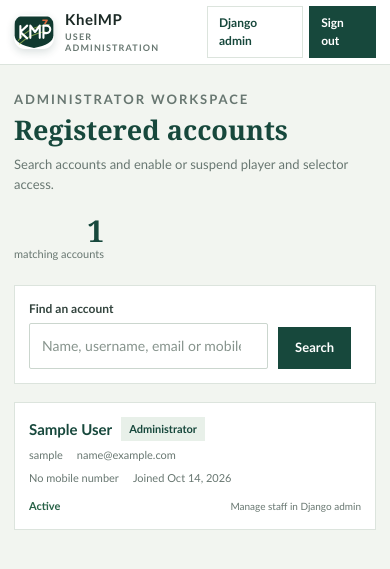
After one commit to PRAKASHRAIKWAR/khelMP, a Django app: page /admin/users/ in a window 390 px wide. The commit adds this page. Shown: the top 569 px of the page. Run offline with Django 5.2, Linux system fonts and the light colour scheme; the visitor is signed in with stand-in values (Sample User, id 1); data comes from the database, SQL or seed files in the repository; data that the repository does not hold is empty; parts of the project's set-up code (start-up, migrations or seed data) failed here and were passed over.

Commit message:
Add mobile-friendly admin user panel
Co-authored-by: Copilot <223556219+Copilot@users.noreply.github.com>

```diff
--- a/khelmp_master_ecosystem/khelmp_frontend_django/khelmp_project/urls.py
+++ b/khelmp_master_ecosystem/khelmp_frontend_django/khelmp_project/urls.py
@@ -4,6 +4,8 @@ from django.urls import path, reverse_lazy
 from portal import views
 
 urlpatterns = [
+    path('admin/users/', views.admin_users, name='admin-users'),
+    path('admin/users/<int:user_id>/toggle-active/', views.admin_toggle_user_active, name='admin-toggle-user-active'),
     path('admin/', admin.site.urls),
     path('', views.login_user, name='home'),
     path('login/', views.login_user, name='login'),
--- a/khelmp_master_ecosystem/khelmp_frontend_django/portal/static/portal/site.css
+++ b/khelmp_master_ecosystem/khelmp_frontend_django/portal/static/portal/site.css
@@ -604,6 +604,26 @@ input[type="file"]::file-selector-button {
 .search-post strong { font-size: 12px; }
 .search-post time { color: var(--muted); font-size: 10px; }
 .search-post p { margin: 0; color: var(--muted); font-size: 12px; overflow-wrap: anywhere; }
+.admin-users-layout { width: min(1000px, calc(100% - 48px)); margin: 30px auto 60px; }
+.admin-users-count { display: grid; justify-items: end; color: var(--muted); font-size: 11px; }
+.admin-users-count strong { color: var(--forest); font-family: Georgia, "Times New Roman", serif; font-size: 30px; font-weight: 600; line-height: 1; }
+.admin-users-search { display: grid; grid-template-columns: minmax(0, 1fr) auto auto; align-items: end; gap: 10px; }
+.admin-users-search .field { gap: 5px; }
+.admin-user-list { display: grid; gap: 10px; }
+.admin-user-card { display: flex; align-items: center; justify-content: space-between; gap: 20px; padding: 17px 19px; }
+.admin-user-details { min-width: 0; }
+.admin-user-heading { display: flex; align-items: center; flex-wrap: wrap; gap: 9px; }
+.admin-user-heading h2 { margin: 0; color: var(--forest); font-size: 15px; overflow-wrap: anywhere; }
+.admin-user-contact, .admin-user-meta { display: flex; flex-wrap: wrap; gap: 6px 14px; margin: 6px 0 0; color: var(--muted); font-size: 11px; overflow-wrap: anywhere; }
+.admin-user-actions { flex: 0 0 auto; display: flex; align-items: center; gap: 12px; }
+.admin-user-status, .admin-account-status { font-size: 11px; font-weight: 800; white-space: nowrap; }
+.admin-account-status.is-active { color: #286247; }
+.admin-account-status.is-inactive { color: var(--danger); }
+.admin-account-note { max-width: 140px; color: var(--muted); font-size: 10px; text-align: right; }
+.button-danger { background: var(--danger); color: #fff; }
+.button-danger:hover { background: #7f2d26; }
+.admin-users-pagination { display: flex; align-items: center; justify-content: space-between; gap: 12px; margin-top: 14px; }
+.admin-users-pagination > span { color: var(--muted); font-size: 11px; }
 
 @media (max-width: 900px) {
     .page-grid { grid-template-columns: minmax(0, 1fr); }
@@ -704,4 +724,9 @@ input[type="file"]::file-selector-button {
     .gemini-dock { right: 12px; bottom: 12px; }
     .gemini-dock-panel { width: min(360px, calc(100vw - 24px)); }
     .gemini-dock-form .button { width: 100%; }
+    .admin-users-layout { width: calc(100% - 28px); margin: 20px auto 40px; }
+    .admin-user-card { align-items: flex-start; flex-direction: column; gap: 12px; padding: 14px; }
+    .admin-user-actions { width: 100%; justify-content: space-between; }
+    .admin-user-actions .button { min-height: 40px; }
+    .admin-account-note { max-width: none; }
 }
--- /dev/null
+++ b/khelmp_master_ecosystem/khelmp_frontend_django/portal/templates/admin_users.html
@@ -0,0 +1,106 @@
+{% load static %}
+<!DOCTYPE html>
+<html lang="en">
+<head>
+    <meta charset="UTF-8">
+    <meta name="viewport" content="width=device-width, initial-scale=1.0">
+    <meta name="theme-color" content="#17483c">
+    <title>KhelMP | User administration</title>
+    <link rel="stylesheet" href="{% static 'portal/site.css' %}">
+</head>
+<body>
+    <header class="site-header">
+        <div class="header-inner">
+            <a class="brand" href="{% url 'home' %}">
+                <img class="brand-mark" src="{% static 'portal/khelmp-emblem.svg' %}" alt="">
+                <span class="brand-copy">KhelMP<small>User administration</small></span>
+            </a>
+            <div class="header-actions">
+                <a class="button button-secondary button-small" href="{% url 'admin:index' %}">Django admin</a>
+                <a class="button button-small" href="{% url 'logout' %}">Sign out</a>
+            </div>
+        </div>
+    </header>
+    <main class="admin-users-layout">
+        <section class="dashboard-top">
+            <div>
+                <p class="eyebrow eyebrow-dark">Administrator workspace</p>
+                <h1>Registered accounts</h1>
+                <p>Search accounts and enable or suspend player and selector access.</p>
+            </div>
+            <div class="admin-users-count"><strong>{{ result_count }}</strong><span>matching accounts</span></div>
+        </section>
+
+        {% if messages %}
+            <div class="notice-list" role="status">
+                {% for message in messages %}
+                    <div class="notice{% if message.tags == 'error' %} notice-error{% endif %}">{{ message }}</div>
+                {% endfor %}
+            </div>
+        {% endif %}
+
+        <section class="panel filter-panel">
+            <form class="admin-users-search" method="get">
+                <div class="field">
+                    <label for="account-search">Find an account</label>
+                    <input class="control" id="account-search" type="search" name="q" value="{{ search }}" placeholder="Name, username, email or mobile">
+                </div>
+                <button class="button" type="submit">Search</button>
+                {% if search %}<a class="button button-secondary" href="{% url 'admin-users' %}">Clear</a>{% endif %}
+            </form>
+        </section>
+
+        <section class="admin-user-list" aria-label="Accounts">
+            {% for account in page_obj %}
+                <article class="panel admin-user-card">
+                    <div class="admin-user-details">
+                        <div class="admin-user-heading">
+                            <h2>{% if account.athlete_profile %}{{ account.athlete_profile.full_name }}{% else %}{{ account.get_full_name|default:account.username }}{% endif %}</h2>
+                            <span class="sport-tag">{% if account.is_superuser %}Administrator{% elif account.account_profile %}{{ account.account_profile.get_role_display }}{% elif account.is_staff %}Staff{% else %}Player{% endif %}</span>
+                        </div>
+                        <p class="admin-user-contact">{{ account.username }}{% if account.email %}<span>{{ account.email }}</span>{% endif %}</p>
+                        <p class="admin-user-meta">
+                            {% if account.account_profile.mobile %}{{ account.account_profile.mobile }}{% elif account.athlete_profile.mobile_number %}{{ account.athlete_profile.mobile_number }}{% else %}No mobile number{% endif %}
+                            <span>Joined {{ account.date_joined|date:"M j, Y" }}</span>
+                        </p>
+                    </div>
+                    <div class="admin-user-actions">
+                        {% if account.is_active %}<span class="admin-account-status is-active">Active</span>{% else %}<span class="admin-account-status is-inactive">Suspended</span>{% endif %}
+                        {% if account.is_staff or account.is_superuser %}
+                            <span class="admin-account-note">Manage staff in Django admin</span>
+                        {% else %}
+                            <form method="post" action="{% url 'admin-toggle-user-active' account.pk %}">
+                                {% csrf_token %}
+                                <input type="hidden" name="q" value="{{ search }}">
+                                {% if account.is_active %}
+                                    <button class="button button-danger" type="submit">Suspend account</button>
+                                {% else %}
+                                    <button class="button button-secondary" type="submit">Activate account</button>
+                                {% endif %}
+                            </form>
+                        {% endif %}
+                    </div>
+                </article>
+            {% empty %}
+                <div class="panel empty-state">No accounts match this search.</div>
+            {% endfor %}
+        </section>
+
+        {% if page_obj.has_other_pages %}
+            <nav class="admin-users-pagination" aria-label="Account pages">
+                {% if page_obj.has_previous %}
+                    <a class="button button-secondary" href="?q={{ search|urlencode }}&amp;page={{ page_obj.previous_page_number }}">Previous</a>
+                {% else %}
+                    <span></span>
+                {% endif %}
+                <span>Page {{ page_obj.number }} of {{ page_obj.paginator.num_pages }}</span>
+                {% if page_obj.has_next %}
+                    <a class="button button-secondary" href="?q={{ search|urlencode }}&amp;page={{ page_obj.next_page_number }}">Next</a>
+                {% else %}
+                    <span></span>
+                {% endif %}
+            </nav>
+        {% endif %}
+    </main>
+</body>
+</html>
--- a/khelmp_master_ecosystem/khelmp_frontend_django/portal/views.py
+++ b/khelmp_master_ecosystem/khelmp_frontend_django/portal/views.py
@@ -14,7 +14,7 @@ from django.contrib.auth.forms import PasswordResetForm
 from django.contrib.auth import get_user_model
 from django.conf import settings
 from django.core.cache import cache
-from django.core.exceptions import ValidationError
+from django.core.exceptions import PermissionDenied, ValidationError
 from django.core.paginator import Paginator
 from django.core.validators import validate_email
 from django.db import transaction
@@ -22,10 +22,12 @@ from django.db.utils import IntegrityError
 from django.db.models import Count, Exists, OuterRef, Prefetch, Q
 from django.http import Http404, JsonResponse
 from django.shortcuts import get_object_or_404, redirect, render
+from django.urls import reverse
 from django.utils import timezone
 from django.utils.http import url_has_allowed_host_and_scheme
 from django.views.static import serve
 from django.views.decorators.http import require_POST
+from urllib.parse import urlencode
 
 from .ai import answer_sports_question, create_scout_insight
 from .models import AccountProfile, AIPerformanceClaim, Athlete, AthletePost, AthleteResult, EmailOTP, FriendMessage, PhoneOTP, PlayerConnection, PostComment, PostLike, SelectorApplication, SelectorInvite
@@ -1025,3 +1027,49 @@ def dashboard(request):
 		'role': AccountProfile.Role.SELECTOR,
 		'ai_athletes': Athlete.objects.all().order_by('full_name'),
 	})
+
+
+@login_required(login_url='admin:login')
+def admin_users(request):
+	if not request.user.is_superuser:
+		raise PermissionDenied
+	search = request.GET.get('q', '').strip()[:100]
+	users = User.objects.select_related('account_profile', 'athlete_profile').order_by('-date_joined', 'username')
+	if search:
+		users = users.filter(
+			Q(username__icontains=search)
+			| Q(email__icontains=search)
+			| Q(first_name__icontains=search)
+			| Q(last_name__icontains=search)
+			| Q(account_profile__mobile__icontains=search)
+			| Q(athlete_profile__mobile_number__icontains=search)
+			| Q(athlete_profile__full_name__icontains=search)
+		)
+	page_obj = Paginator(users, 25).get_page(request.GET.get('page'))
+	return render(request, 'admin_users.html', {
+		'page_obj': page_obj,
+		'search': search,
+		'result_count': page_obj.paginator.count,
+	})
+
+
+@login_required(login_url='admin:login')
+@require_POST
+def admin_toggle_user_active(request, user_id):
+	if not request.user.is_superuser:
+		raise PermissionDenied
+	user = get_object_or_404(User, pk=user_id)
+	if user.is_staff or user.is_superuser:
+		messages.error(request, 'Staff and administrator accounts must be managed in Django admin.')
+	else:
+		user.is_active = not user.is_active
+		user.save(update_fields=('is_active',))
+		messages.success(
+			request,
+			f'{user.get_username()} has been {"activated" if user.is_active else "deactivated"}.',
+		)
+	search = request.POST.get('q', '').strip()[:100]
+	url = reverse('admin-users')
+	if search:
+		url = f'{url}?{urlencode({"q": search})}'
+	return redirect(url)
--- a/render.yaml
+++ b/render.yaml
@@ -22,6 +22,12 @@ services:
         sync: false
       - key: EMAIL_HOST_PASSWORD
         sync: false
+      - key: TWILIO_ACCOUNT_SID
+        sync: false
+      - key: TWILIO_AUTH_TOKEN
+        sync: false
+      - key: TWILIO_FROM_NUMBER
+        sync: false
 
 databases:
   - name: khelmp-db
```
Also changed, not shown: khelmp_master_ecosystem/khelmp_frontend_django/portal/tests.py (+77 -0 lines), khelmp_master_ecosystem/README.md.
